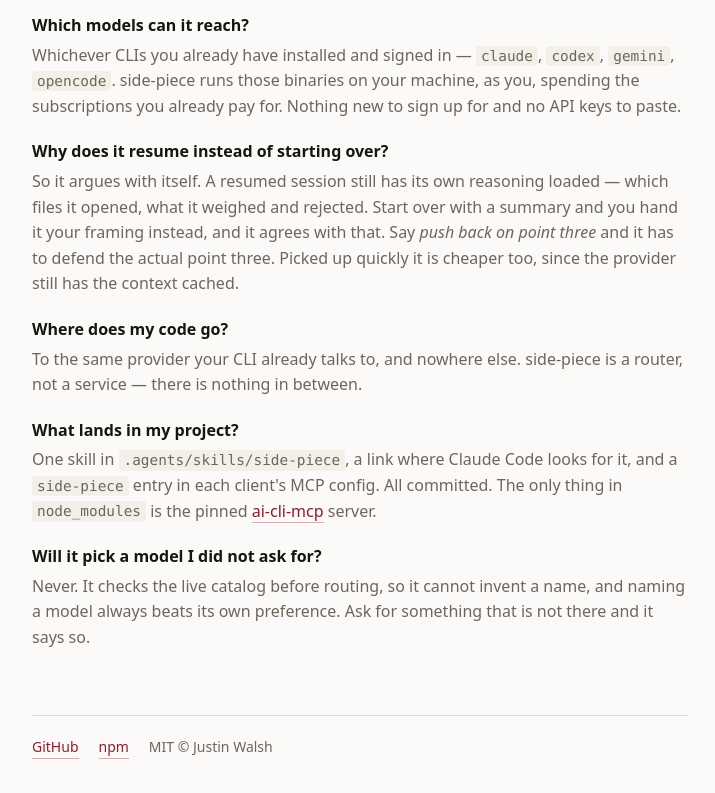
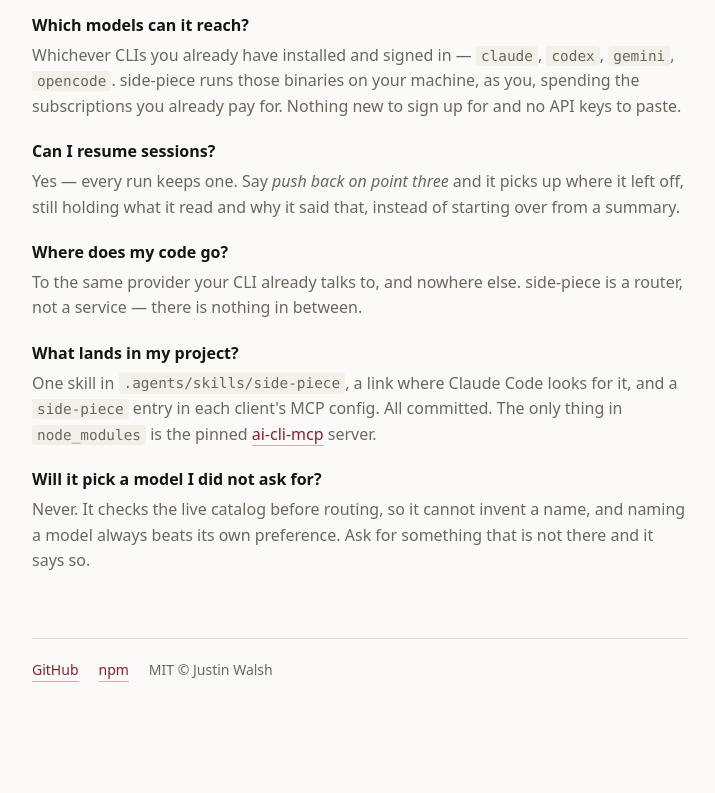
Before and after one commit to thejustinwalsh/side-piece, a website: page docs/index.html in a window 1280 px wide. Shown: the part 1107-1900 px from the top of the page, without its empty margins (280-995 px from the left). After the commit the page ends 1869 px from the top, so only its background shows below. Drawn offline with Linux system fonts and the light colour scheme.

Commit message:
docs: ask whether sessions resume, not why
A capability question is what a reader actually arrives with, and it lets the
answer be a fact rather than an argument.

```diff
--- a/docs/index.html
+++ b/docs/index.html
@@ -129,8 +129,8 @@ ask mimo to try the migration in a worktree</code></pre>
     <dt>Which models can it reach?</dt>
     <dd>Whichever CLIs you already have installed and signed in — <code>claude</code>, <code>codex</code>, <code>gemini</code>, <code>opencode</code>. side-piece runs those binaries on your machine, as you, spending the subscriptions you already pay for. Nothing new to sign up for and no API keys to paste.</dd>
 
-    <dt>Why does it resume instead of starting over?</dt>
-    <dd>So it argues with itself. A resumed session still has its own reasoning loaded — which files it opened, what it weighed and rejected. Start over with a summary and you hand it your framing instead, and it agrees with that. Say <em>push back on point three</em> and it has to defend the actual point three. Picked up quickly it is cheaper too, since the provider still has the context cached.</dd>
+    <dt>Can I resume sessions?</dt>
+    <dd>Yes — every run keeps one. Say <em>push back on point three</em> and it picks up where it left off, still holding what it read and why it said that, instead of starting over from a summary.</dd>
 
     <dt>Where does my code go?</dt>
     <dd>To the same provider your CLI already talks to, and nowhere else. side-piece is a router, not a service — there is nothing in between.</dd>
```
